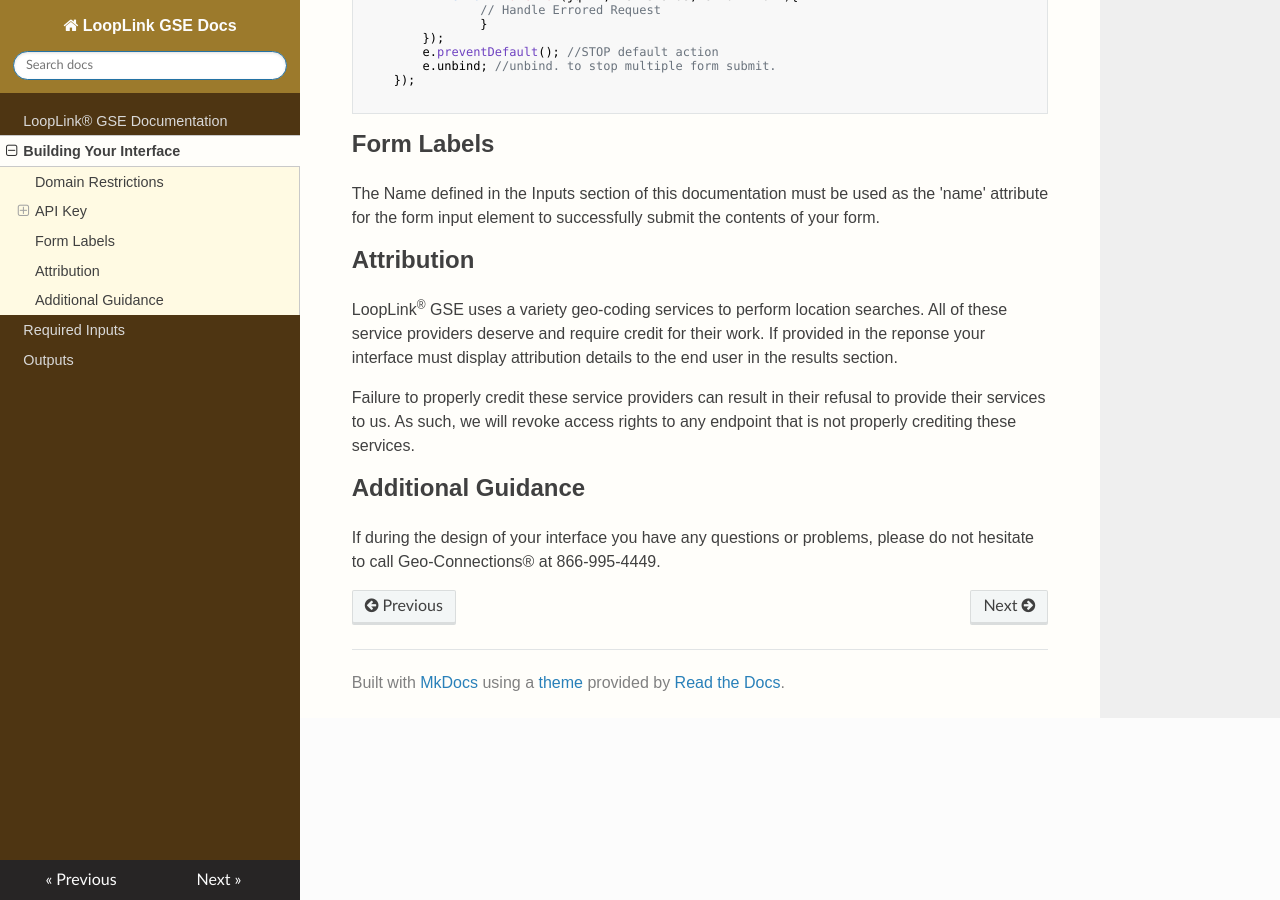
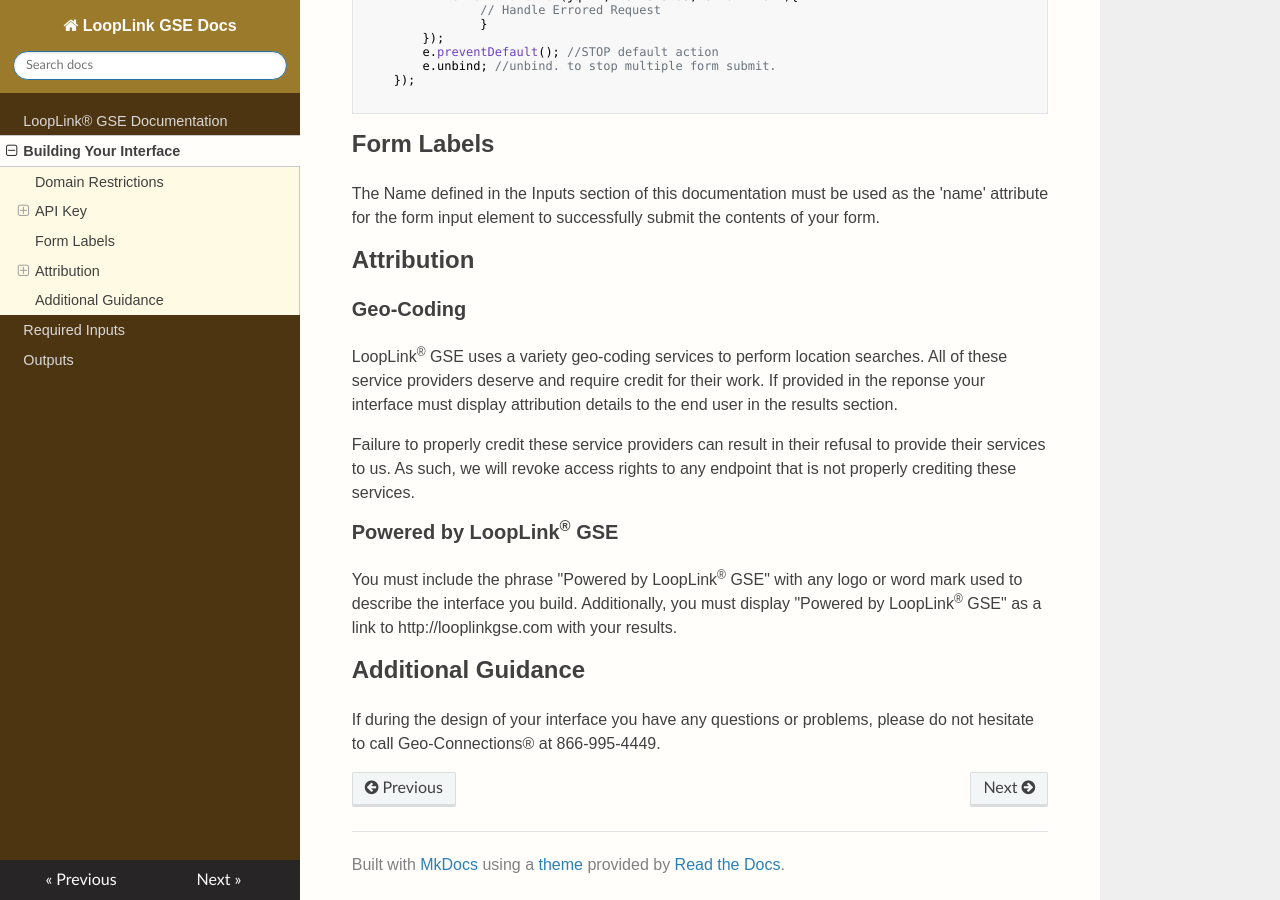
Before and after one commit to geoconnections-rjc/GSE-Docs, an MkDocs documentation site: the page built from docs/building_your_interface.md, in a window 1280 px wide and 900 px high, scrolled down 901 px. Built offline with MkDocs 1.6.1, drawn with Linux system fonts in a browser that asks for light colours; nearby versions of some CDN libraries.

Commit message:
Attribution Update

```diff
--- a/docs/building_your_interface.md
+++ b/docs/building_your_interface.md
@@ -40,9 +40,15 @@ All customers are provided a unique api key which must be included in the reques
 The Name defined in the Inputs section of this documentation must be used as the 'name' attribute for the form input element to successfully submit the contents of your form.
 
 ## Attribution
+
+### Geo-Coding
 LoopLink<sup>&reg;</sup> GSE uses a variety geo-coding services to perform location searches. All of these service providers deserve and require credit for their work. If provided in the reponse your interface must display attribution details to the end user in the results section.
 
 Failure to properly credit these service providers can result in their refusal to provide their services to us. As such, we will revoke access rights to any endpoint that is not properly crediting these services.
 
+### Powered by LoopLink<sup>&reg;</sup> GSE
+
+You must include the phrase "Powered by LoopLink<sup>&reg;</sup> GSE" with any logo or word mark used to describe the interface you build. Additionally, you must display "Powered by LoopLink<sup>&reg;</sup> GSE" as a link to http://looplinkgse.com with your results.
+
 ## Additional Guidance
 If during the design of your interface you have any questions or problems, please do not hesitate to call Geo-Connections&reg; at 866-995-4449.
```
